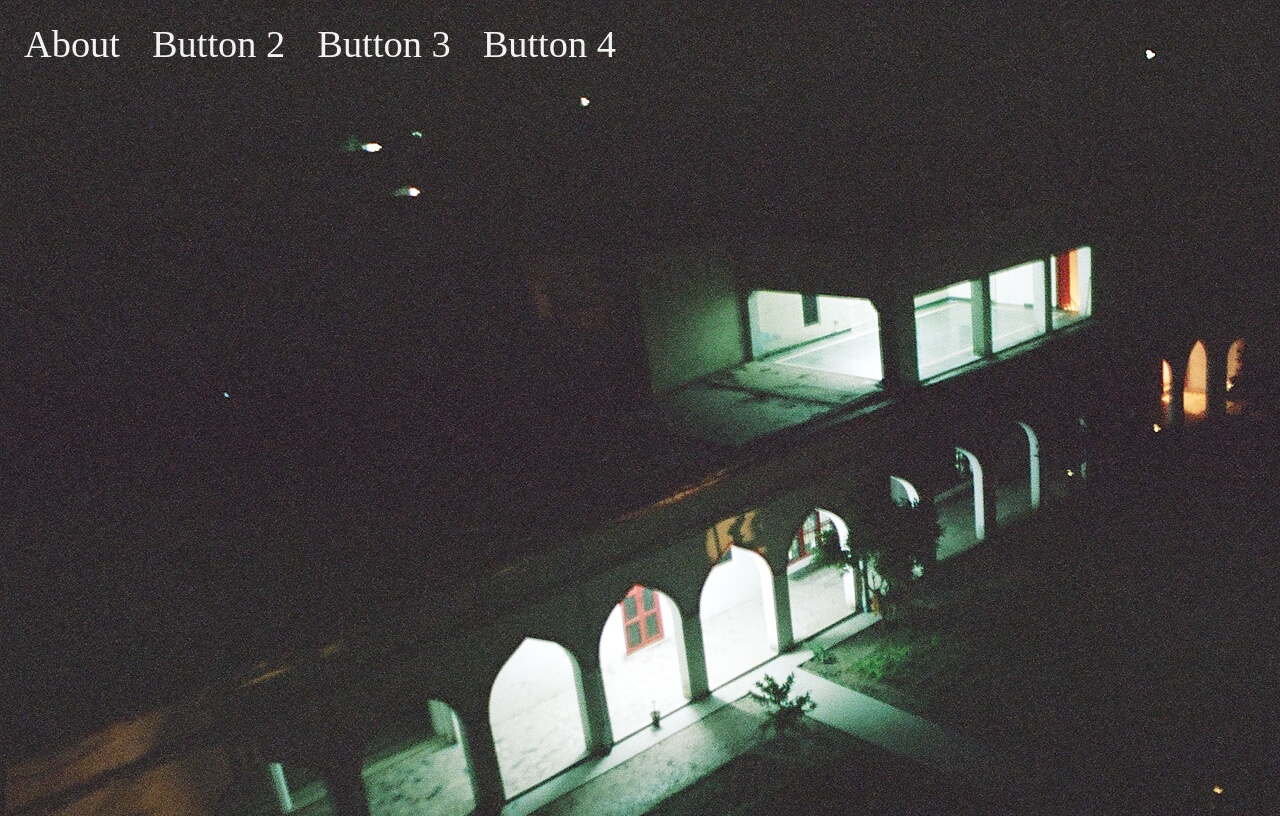
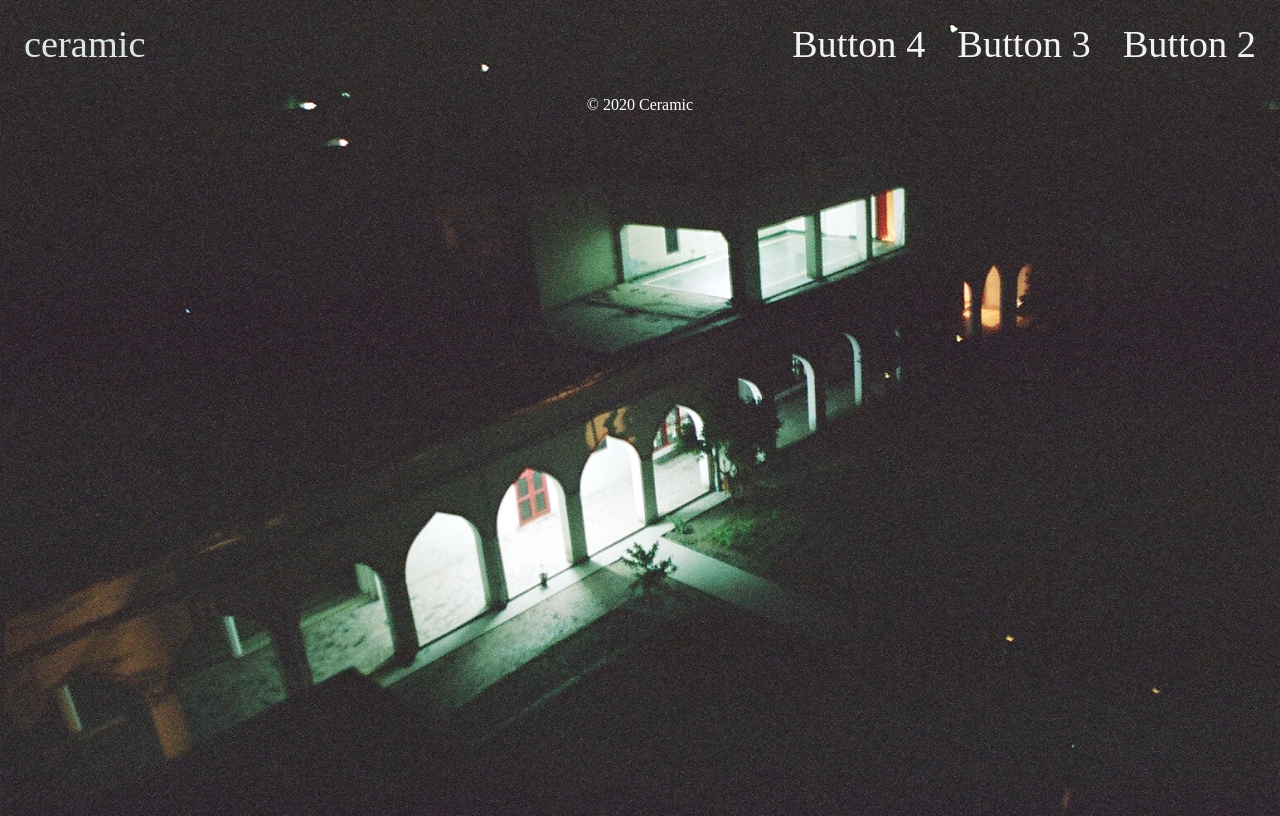
Before and after one commit to apaul14/apaul14.github.io, a website: page client/index.html in a window 1280 px wide. Drawn offline with Linux system fonts and the light colour scheme.

Commit message:
nav bar looks good, styling footer

```diff
--- a/client/index.html
+++ b/client/index.html
@@ -2,22 +2,25 @@
 <html>
 <head>
 <title>ceramic records</title>
-
 <meta charset="utf-8">
 <meta name="viewport" content="width=device-width">
+<link href="styles.css" rel="stylesheet" type="text/css" />
+</head>
 
-<link href="styles.css" rel="stylesheet" type="text/css" />
-
-</head>
 <body>
 
-  <div class="topnav">
-    <a class="active" href="#home">About</a>
-    <a href="#news">Button 2</a>
-    <a href="#contact">Button 3</a>
-    <a href="#about">Button 4</a>
-  </div>
+  <ul class="topnav">
+    <li><a id="logo" href="#home">ceramic</a></li>
+    <li><a href="#news">Button 2</a></li>
+    <li><a href="#contact">Button 3</a></li>
+    <li><a href="#about">Button 4</a></li>
+  </ul>
+
 
 </body>
 
+<footer>
+  <p>© 2020 Ceramic</p>
+</footer>
+
 </html>
--- a/client/styles.css
+++ b/client/styles.css
@@ -1,25 +1,49 @@
 body {
   background: black;
   background-image: url("../public/04880001.JPG");
+  background-size: cover;
   height:100vh;
-  max-width: 100%;
-  display:flex;
+  /* max-width: 100%;   */
+  background-repeat: no-repeat;
+  background-position: center;
+  /* display:flex; */
 }
 
 .topnav {
-  flex: auto;
+  /* flex: auto;
+  display: flex;
+  justify-content: flex-end; */
+  list-style-type: none;
+  margin: 0;
+  padding: 0;
+  overflow: hidden;
 }
 
 .topnav a {
+  /* display: flex; */
   display: block;
-  float: left;
+  float: right;
+  /* flex: auto; */
   color: #f2f2f2;
-  text-align: center;
+  /* text-align: center; */
   padding: 14px 16px;
   text-decoration: none;
   font-size: 2.4rem;
 }
 
 .topnav a:hover {
-  color: green
+  color: rgba(88, 238, 200, 0.623)
 }
+
+#logo {
+  float: left;
+  /* color:rgba(223, 252, 245, 0.925) */
+  color:rgb(220, 230, 229)
+}
+
+footer {
+  color: white;
+  text-align: center;
+  bottom: 0
+
+}
```
